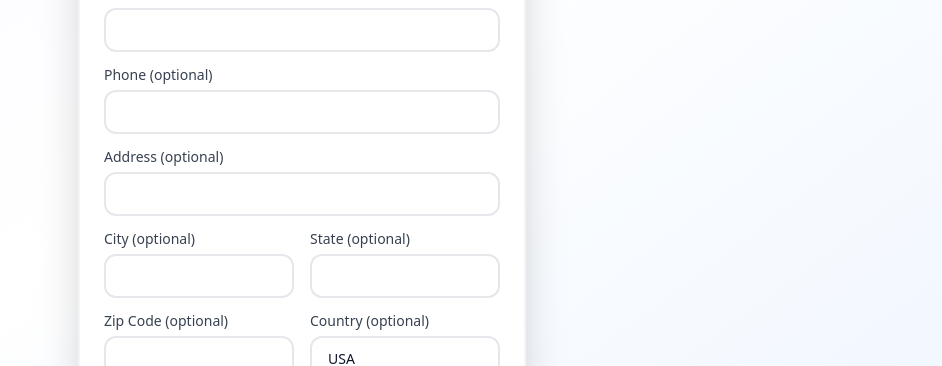
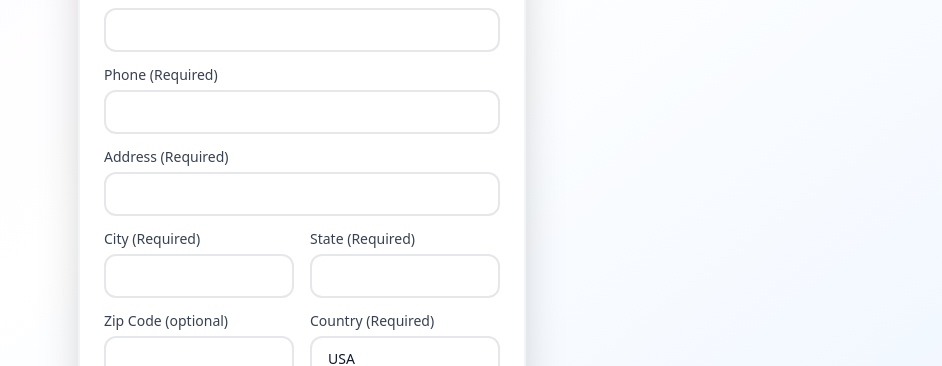
Before and after one commit to Blessing-pro22/LibrarySystem, a React (Vite) app in the folder client/: page /register in a window 1280 px wide. Shown: the part 440-806 px from the top of the page, without its empty margins (338-1280 px from the left). Built offline with nearby package versions, Linux system fonts and the light colour scheme.

Commit message:
overallchanges

```diff
--- a/client/src/pages/Register.jsx
+++ b/client/src/pages/Register.jsx
@@ -113,7 +113,7 @@ const Register = () => {
               />
             </div>
             <div className="space-y-2">
-              <Label htmlFor="phone" className="text-gray-700 dark:text-gray-300 font-medium">Phone (optional)</Label>
+              <Label htmlFor="phone" className="text-gray-700 dark:text-gray-300 font-medium">Phone (Required)</Label>
               <Input
                 id="phone"
                 name="phone"
@@ -122,7 +122,7 @@ const Register = () => {
               />
             </div>
             <div className="space-y-2">
-              <Label htmlFor="address" className="text-gray-700 dark:text-gray-300 font-medium">Address (optional)</Label>
+              <Label htmlFor="address" className="text-gray-700 dark:text-gray-300 font-medium">Address (Required)</Label>
               <Input
                 id="address"
                 name="address"
@@ -132,7 +132,7 @@ const Register = () => {
             </div>
             <div className="grid grid-cols-2 gap-4">
               <div className="space-y-2">
-                <Label htmlFor="city" className="text-gray-700 dark:text-gray-300 font-medium">City (optional)</Label>
+                <Label htmlFor="city" className="text-gray-700 dark:text-gray-300 font-medium">City (Required)</Label>
                 <Input
                   id="city"
                   name="city"
@@ -141,7 +141,7 @@ const Register = () => {
                 />
               </div>
               <div className="space-y-2">
-                <Label htmlFor="state" className="text-gray-700 dark:text-gray-300 font-medium">State (optional)</Label>
+                <Label htmlFor="state" className="text-gray-700 dark:text-gray-300 font-medium">State (Required)</Label>
                 <Input
                   id="state"
                   name="state"
@@ -161,7 +161,7 @@ const Register = () => {
                 />
               </div>
               <div className="space-y-2">
-                <Label htmlFor="country" className="text-gray-700 dark:text-gray-300 font-medium">Country (optional)</Label>
+                <Label htmlFor="country" className="text-gray-700 dark:text-gray-300 font-medium">Country (Required)</Label>
                 <Input
                   id="country"
                   name="country"
```
